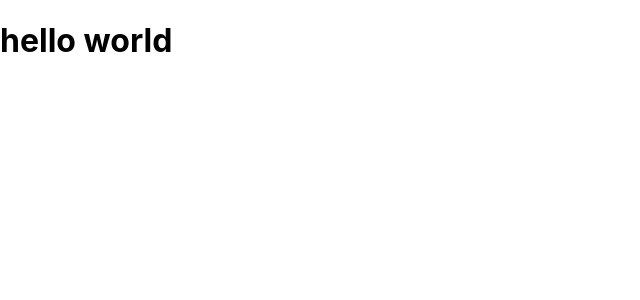
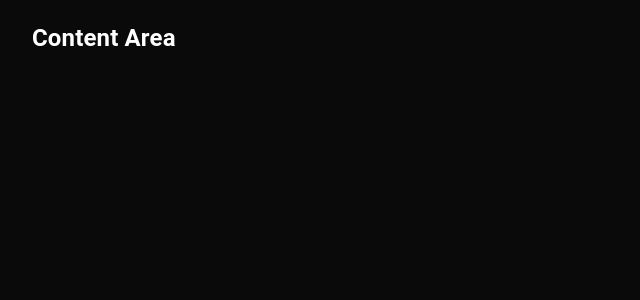
Before and after one commit to saqlainabbas777/todo-application-fullstack, a React (Create React App) app in the folder client-app/: page / in a window 1280 px wide. Shown: the top 300 px of the page, without its empty margins (0-640 px from the left). Built offline with nearby package versions, Linux system fonts and the light colour scheme.

Commit message:
-> mui init -> customTheme.ts init -> dashboard.tsx init

```diff
--- a/client-app/package.json
+++ b/client-app/package.json
@@ -3,6 +3,9 @@
   "version": "0.1.0",
   "private": true,
   "dependencies": {
+    "@emotion/react": "^11.10.5",
+    "@emotion/styled": "^11.10.5",
+    "@mui/material": "^5.10.14",
     "@testing-library/jest-dom": "^5.16.5",
     "@testing-library/react": "^13.4.0",
     "@testing-library/user-event": "^13.5.0",
--- a/client-app/src/App.tsx
+++ b/client-app/src/App.tsx
@@ -1,7 +1,15 @@
 import React, {FC, ReactElement} from 'react';
+import {ThemeProvider, CssBaseline} from "@mui/material";
+import {customTheme} from "./theme/customTheme";
+import {Dashboard} from "./pages/dashboard/dashboard";
 
-const App = () => {
- return <h1>hello world</h1>;
+const App: FC = (): ReactElement => {
+    return (
+        <ThemeProvider theme={customTheme}>
+            <CssBaseline/>
+            <Dashboard/>
+        </ThemeProvider>
+    );
 }
 
 export default App;
--- /dev/null
+++ b/client-app/src/pages/dashboard/dashboard.tsx
@@ -0,0 +1,27 @@
+import React, {FC, ReactElement} from "react";
+import {Grid} from "@mui/material";
+import {Sidebar} from "../../components/sidebar/sidebar";
+
+export const Dashboard: FC = (): ReactElement => {
+    return (
+        <Grid container minHeight={'100vh'} p={0} m={0}>
+            <Grid item md={8} px={4}>
+                <h2>Content Area</h2>
+            </Grid>
+            <Grid item md={4} sx={{
+                height: '100vh',
+                position: 'fixed',
+                right: 0,
+                top: 0,
+                width: '100%',
+                backgroundColor: 'background.paper',
+                display: 'flex',
+                justifyContent: 'center',
+                flexDirection: 'column',
+                alignItems: 'center'
+            }}>
+                <Sidebar/>
+            </Grid>
+        </Grid>
+    )
+};
--- /dev/null
+++ b/client-app/src/theme/customTheme.ts
@@ -0,0 +1,16 @@
+import {createTheme, ThemeOptions} from "@mui/material";
+
+export const customTheme: ThemeOptions = createTheme({
+    palette: {
+        mode: 'dark',
+        primary: {
+            light: 'rgba(168, 85, 247, .80)',
+            main: 'rgba(168, 85, 247, .65)',
+            dark: 'rgba(168, 85, 247, .28)',
+        },
+        background: {
+            paper: '#151515',
+            default: 'rgba(0,0,0,.96)'
+        }
+    },
+})
--- a/client-app/tsconfig.json
+++ b/client-app/tsconfig.json
@@ -18,7 +18,10 @@
     "resolveJsonModule": true,
     "isolatedModules": true,
     "noEmit": true,
-    "jsx": "react-jsx"
+    "jsx": "react-jsx",
+    "noImplicitAny": true,
+    "noImplicitThis": true,
+    "strictNullChecks": true
   },
   "include": [
     "src"
```
Also changed, not shown: 1 other file (tests, documents, lock files or other folders).
